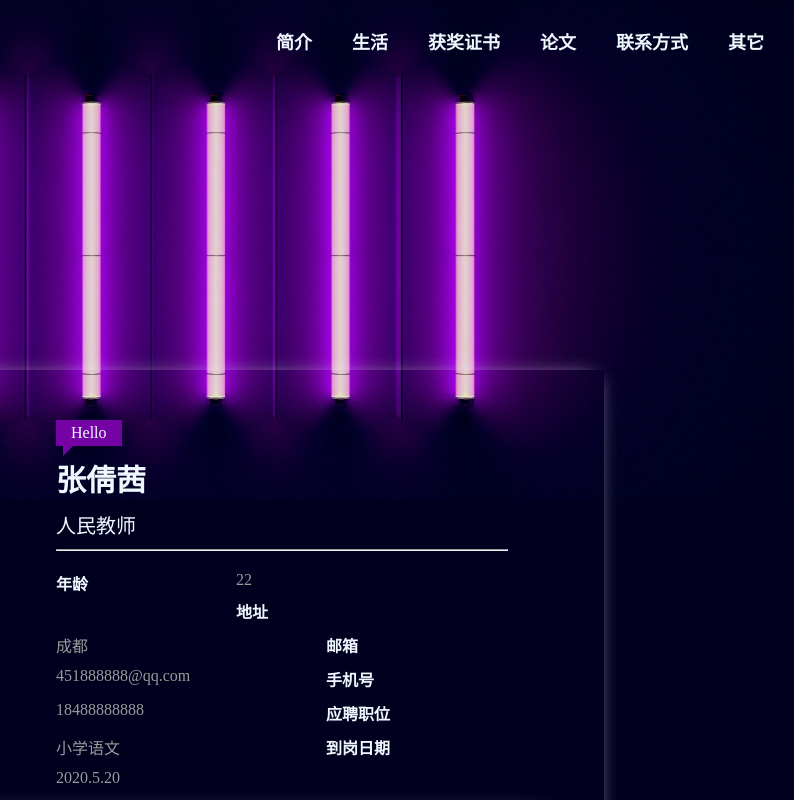
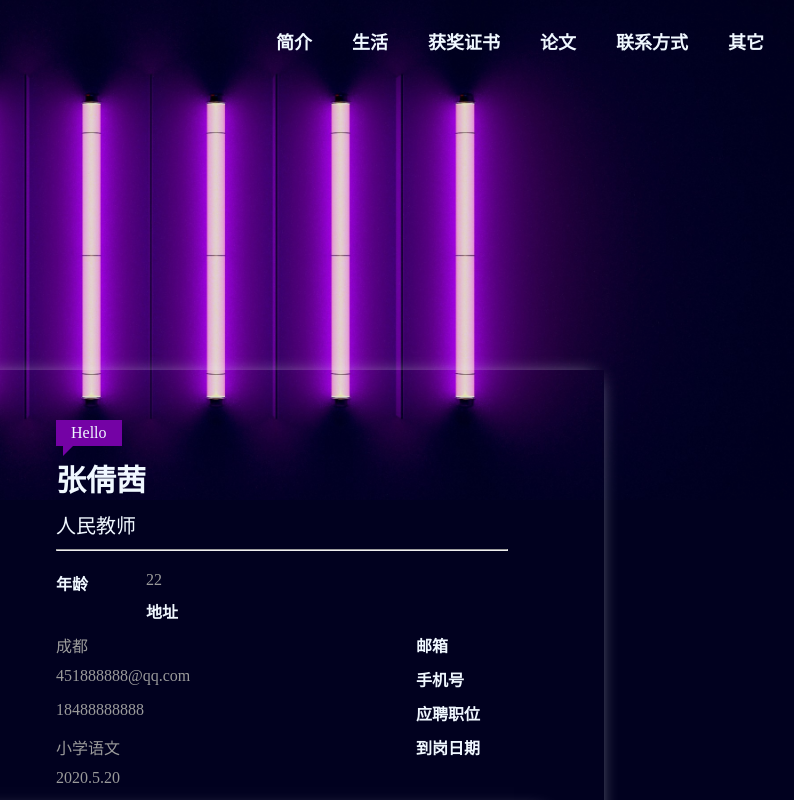
Before and after one commit to 18437956520/zqq-1, a plain HTML site: page index.html in a window 1280 px wide. Shown: the top 800 px of the page, 486-1280 px from the left. Drawn offline with Linux system fonts and the light colour scheme.

Commit message:
Update style.css

```diff
--- a/style.css
+++ b/style.css
@@ -155,12 +155,12 @@ main>.userCard .text dd {
 }
 
 main>.userCard .text dt {
-    width: 40%;
+    width: 20%;
     font-weight: bold;
 }
 
 main>.userCard .text dd {
-    width: 60%;
+    width: 80%;
     color: #9A9A9A;
 }
 
```
